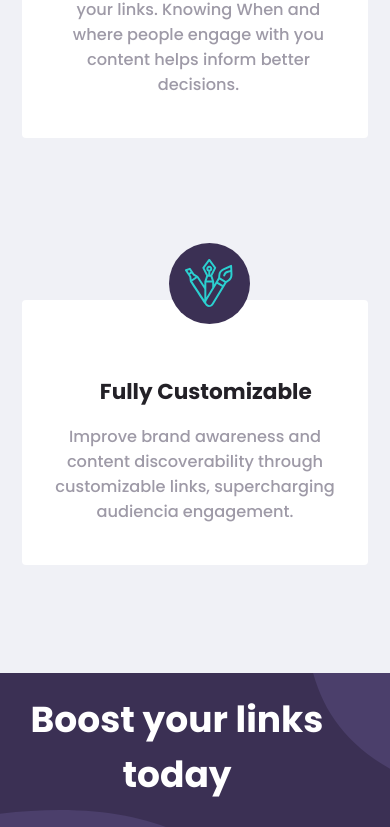
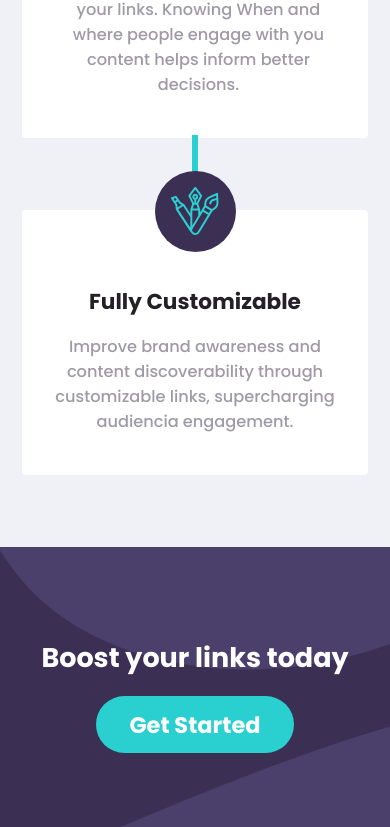
Before and after one commit to EuCaue/url-shortening-api, a React (Vite) app: page / in a window 390 px wide. Shown: the part 1870-2697 px from the top of the page. Built offline with nearby package versions, Linux system fonts and the light colour scheme.

Commit message:
bottom page responsive

```diff
--- a/src/components/BottomPage/styled.ts
+++ b/src/components/BottomPage/styled.ts
@@ -3,13 +3,16 @@
 import styled from 'styled-components';
 import * as colors from '../../assets/styles/configColors/colors';
 import boostDesktop from '../../assets/images/bg-boost-desktop.svg';
+import boostMobile from '../../assets/images/bg-boost-mobile.svg';
 import { Link } from '../MiddlePage/styled';
 
 interface Icon {
   icon: string;
 }
 
+// whitehover on buttons
 export const WhiteHover = styled.span`
+  border-radius: 10em;
   border-radius: 2em;
   margin-top: 1.5em;
   :hover {
@@ -18,12 +21,13 @@ export const WhiteHover = styled.span`
   }
 `;
 
+// the blueline between the Background
 export const BlueLine = styled.div`
+  display: flex;
   position: absolute;
 
   z-index: -1;
-`;
-
+`; // Container Flex
 export const ContainerFlex = styled.section`
   display: flex;
   align-items: center;
@@ -32,6 +36,7 @@ export const ContainerFlex = styled.section`
   justify-content: center;
   position: relative;
 
+  /* The first boxWithIcon */
   div:nth-child(1) {
     margin-bottom: 4.8em;
     ${BlueLine} {
@@ -47,6 +52,7 @@ export const ContainerFlex = styled.section`
     }
   }
 
+  /* The second boxWithIcon */
   div:nth-child(2) {
     ${BlueLine} {
       width: 2.2em;
@@ -55,7 +61,9 @@ export const ContainerFlex = styled.section`
       margin-top: 5.5em;
       margin-left: 19.2em;
       z-index: -1;
-    }
+      }
+
+    /* IconSVG */
     span {
       top: 4.5em;
     }
@@ -64,14 +72,18 @@ export const ContainerFlex = styled.section`
     }
   }
 
+  /* The third boxWithIcon */
   div:nth-child(3) {
     margin-top: 9em;
+
+      /* IconSVG */
     span {
       top: 6.5em;
     }
   }
 `;
 
+// Background div for boxWithIcon
 export const Background = styled.div`
   background-color: #fff;
   display: flex;
@@ -85,6 +97,7 @@ export const Background = styled.div`
   border-radius: 4px;
 `;
 
+// IconSVG
 export const IconSVG = styled.span<Icon>`
   background-color: ${colors.darkViolet};
   background-image: url(${(props) => props.icon});
@@ -99,6 +112,7 @@ export const IconSVG = styled.span<Icon>`
   top: 2em;
 `;
 
+// H1 below the IconSVG
 export const H1 = styled.h1`
   padding-top: 3em;
   padding-left: 1em;
@@ -109,6 +123,7 @@ export const H1 = styled.h1`
   justify-content: center;
 `;
 
+// P below the IconSVG
 export const P = styled.p`
   color: ${colors.grayishViolet};
   font-weight: 500;
@@ -120,12 +135,14 @@ export const P = styled.p`
   text-align: left;
 `;
 
+// H1 for "Boost your links today"
 export const H1Boost = styled.h1`
   font-size: 2em;
   color: #fff;
   margin-right: 1em;
 `;
 
+// Backoground div image
 export const DivImage = styled.div`
   display: flex;
   justify-content: center;
@@ -142,6 +159,7 @@ export const DivImage = styled.div`
   background-color: ${colors.darkViolet};
 `;
 
+// "Get Started button"
 export const LinkBottom = styled(Link)`
   border-radius: 2em;
   margin-top: 0;
@@ -155,57 +173,76 @@ export const LinkBottom = styled(Link)`
   }
 `;
 
+// Container || MediaQueries
 export const Container = styled.div`
   display: flex;
   justify-content: center;
   flex-direction: column;
   align-items: center;
-  /* width: 100%; */
-  /* height: 100%; */
   @media screen and (max-width: 60em) and (min-width: 20em) {
     ${ContainerFlex} {
       width: 90%;
       flex-direction: column;
     }
-    /* FIX: display !== none */
-    ${BlueLine} {
-      display: none;
-    }
+
     ${IconSVG} {
-      /* left: 0; */
       display: flex;
       align-self: center;
+      margin-left: 0;
     }
 
     ${Background} {
       justify-content: center;
       margin: 0;
-      /* width: 20em; */
-      /* margin-top: 4em; */
     }
     ${H1} {
       text-align: center;
       padding-top: 3.5em;
+      padding-left: 0;
     }
     ${P} {
+      /* text space padding */
       padding-left: 2em;
       padding-right: 2em;
       padding-bottom: 2.5em;
       text-align: center;
-    }
+  }
+
+  /* First boxWithIcon */
     div:nth-child(1) {
       margin-top: 4em;
+    ${BlueLine} {
+      width: 0;
+      margin: 0;
+      margin-top: 18em;
+      height: 3.5em;
+      align-self: center;
     }
+  }
+
+  /* Second boxWithIcon */
     div:nth-child(2) {
       display: flex;
       span {
         align-self: center;
         top: 21em;
       }
+    ${BlueLine} {
+      width: 0;
+      margin: 0;
+      margin-top: 19.3em;
+      height: 3.5em;
+      z-index: -1;
+      align-self: center;
     }
+}
+
+  /* Third boxWithIcon */
     div:nth-child(3) {
+      margin: 0;
+      margin-top: 4em;
       span {
-        top: 45.5em;
+        top: 41.5em;
         align-self: center;
       }
       ${P} {
@@ -213,5 +250,29 @@ export const Container = styled.div`
         padding-left: 1em;
       }
     }
-  }
+
+  ${DivImage} {
+    margin-top: 4em;
+    background-image: url(${boostMobile});
+    background-repeat: space;
+    background-size: cover;
+    background-position: left;
+    height: 16.5em;
+    }
+    ${LinkBottom} {
+      font-size: 1.25rem;
+    }
+
+    ${H1Boost} {
+      line-height: calc(100% + .5em);
+      font-size: 1.5rem;
+      text-align: center;
+      margin: 0;
+      width: 100%;
+    }
+
+    ${WhiteHover} {
+      margin-top: 1em;
+    }
+}
 `;
```
